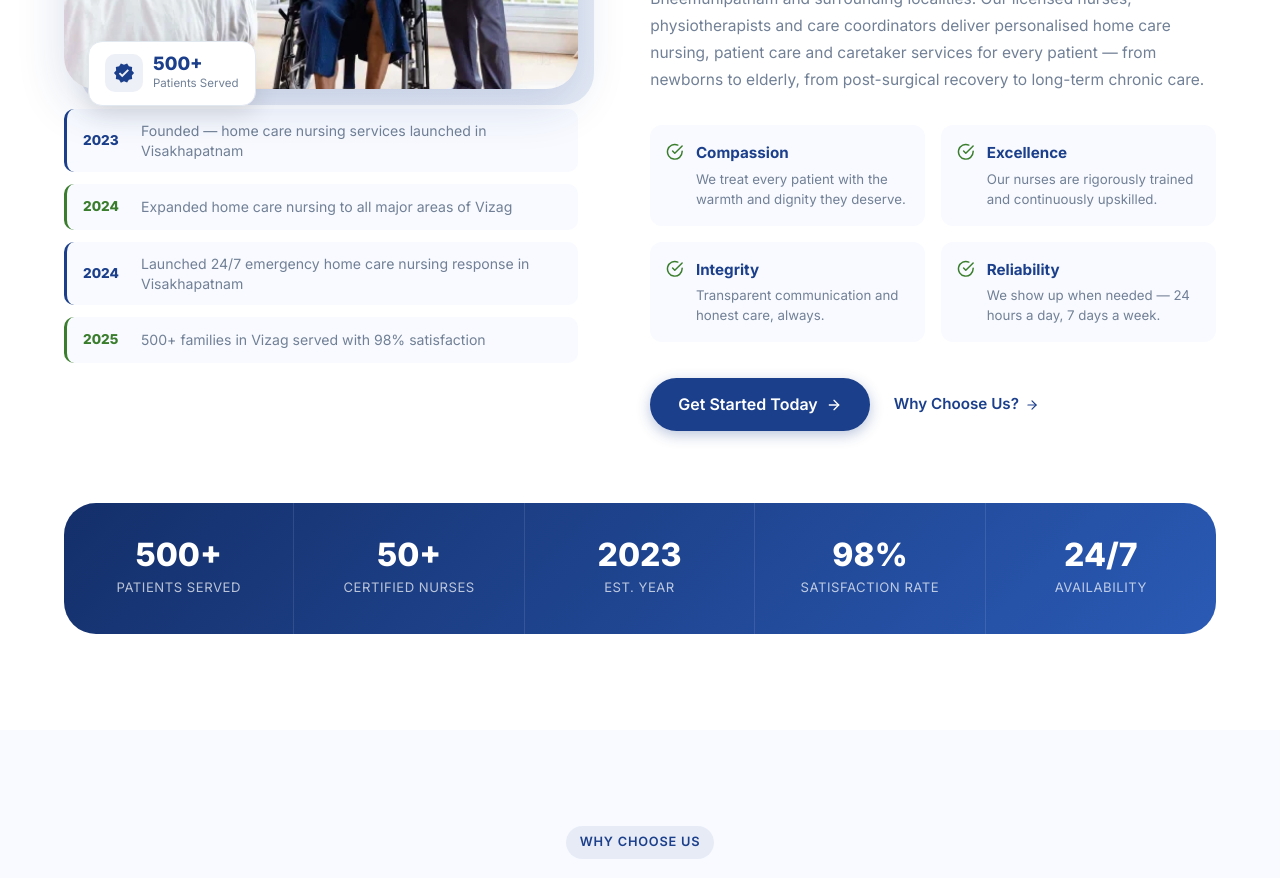
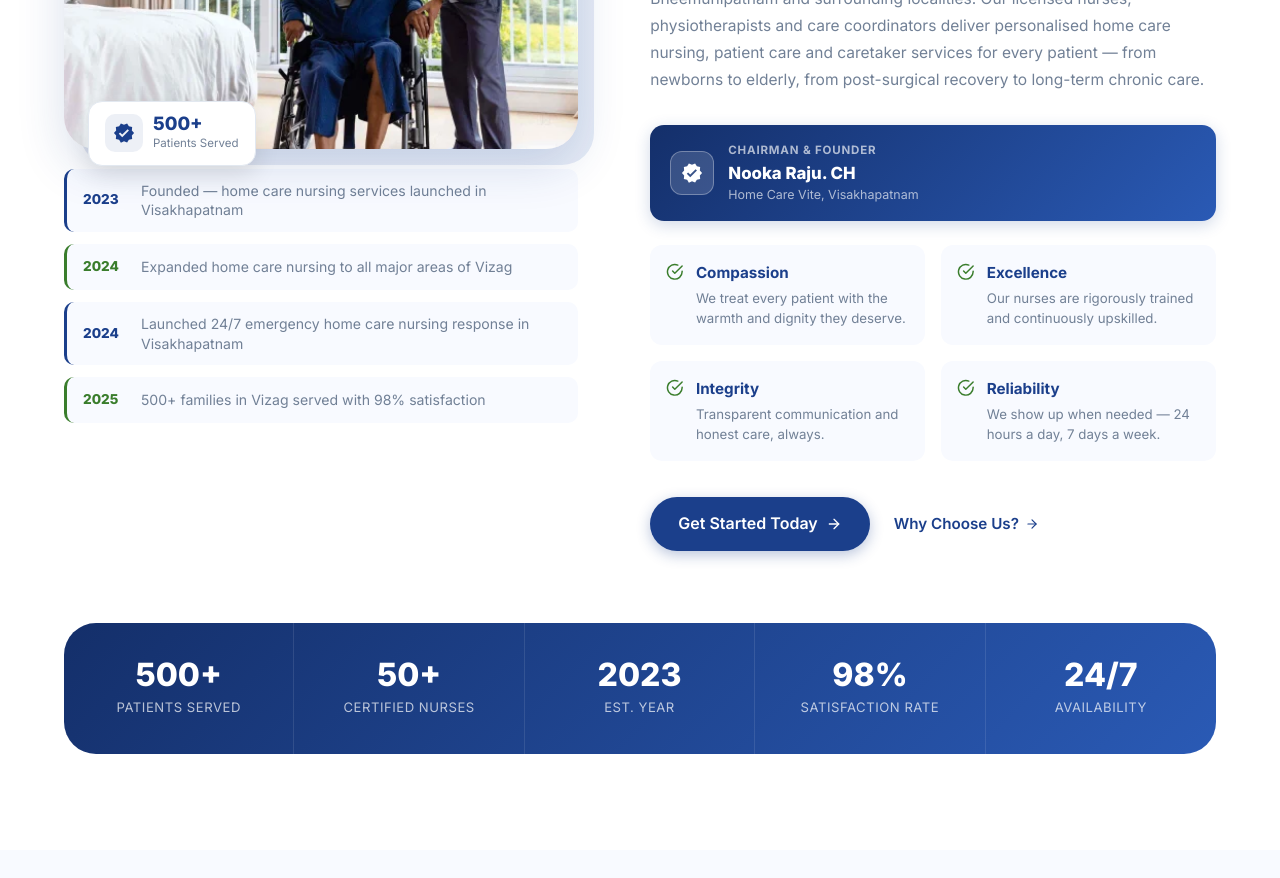
Before and after one commit to Snapbrio321/Homecarevite, a React (Vite) app: page / in a window 1280 px wide. Shown: the part 6400-7278 px from the top of the page. Built offline with nearby package versions, Linux system fonts and the light colour scheme.

Commit message:
Add Chairman Nooka Raju CH to About section and schema

```diff
--- a/src/components/About.css
+++ b/src/components/About.css
@@ -329,3 +329,49 @@
     grid-column: span 2;
   }
 }
+
+/* ── Chairman badge ── */
+.about__chairman {
+  display: flex;
+  align-items: center;
+  gap: 14px;
+  padding: 16px 20px;
+  background: linear-gradient(135deg, var(--navy-dark), var(--navy-light));
+  border-radius: 14px;
+  margin-bottom: 24px;
+  box-shadow: 0 4px 16px rgba(27,63,139,0.2);
+}
+
+.about__chairman-icon {
+  width: 44px;
+  height: 44px;
+  background: rgba(255,255,255,0.15);
+  border: 1.5px solid rgba(255,255,255,0.3);
+  border-radius: 12px;
+  display: flex;
+  align-items: center;
+  justify-content: center;
+  flex-shrink: 0;
+}
+
+.about__chairman-label {
+  font-size: 0.72rem;
+  font-weight: 700;
+  text-transform: uppercase;
+  letter-spacing: 0.07em;
+  color: rgba(255,255,255,0.65);
+  margin-bottom: 3px;
+}
+
+.about__chairman-name {
+  font-size: 1.05rem;
+  font-weight: 800;
+  color: var(--white);
+  line-height: 1.2;
+}
+
+.about__chairman-org {
+  font-size: 0.78rem;
+  color: rgba(255,255,255,0.65);
+  margin-top: 2px;
+}
--- a/src/components/About.jsx
+++ b/src/components/About.jsx
@@ -82,6 +82,18 @@ export default function About() {
               We provide home care services in Vizag across MVP Colony, Dwaraka Nagar, Gajuwaka, Rushikonda, Madhurawada, Seethammadhara, Siripuram, Bheemunipatnam and surrounding localities. Our licensed nurses, physiotherapists and care coordinators deliver personalised home care nursing, patient care and caretaker services for every patient — from newborns to elderly, from post-surgical recovery to long-term chronic care.
             </p>
 
+            {/* Chairman */}
+            <div className="about__chairman">
+              <div className="about__chairman-icon" aria-hidden="true">
+                <MdVerified size={22} color="var(--white)" />
+              </div>
+              <div>
+                <p className="about__chairman-label">Chairman & Founder</p>
+                <p className="about__chairman-name">Nooka Raju. CH</p>
+                <p className="about__chairman-org">Home Care Vite, Visakhapatnam</p>
+              </div>
+            </div>
+
             {/* Values */}
             <div className="about__values" role="list">
               {values.map((v) => (
--- a/src/components/StructuredData.jsx
+++ b/src/components/StructuredData.jsx
@@ -15,6 +15,15 @@ const structuredData = [
     "telephone": "+918639057903",
     "email": "homecarevite@gmail.com",
     "foundingDate": "2023",
+    "founder": {
+      "@type": "Person",
+      "name": "Nooka Raju CH",
+      "jobTitle": "Chairman & Founder",
+      "worksFor": {
+        "@type": "Organization",
+        "name": "Home Care Vite"
+      }
+    },
     "priceRange": "₹₹",
     "currenciesAccepted": "INR",
     "paymentAccepted": "Cash, UPI, Bank Transfer, Credit Card, Debit Card",
```
